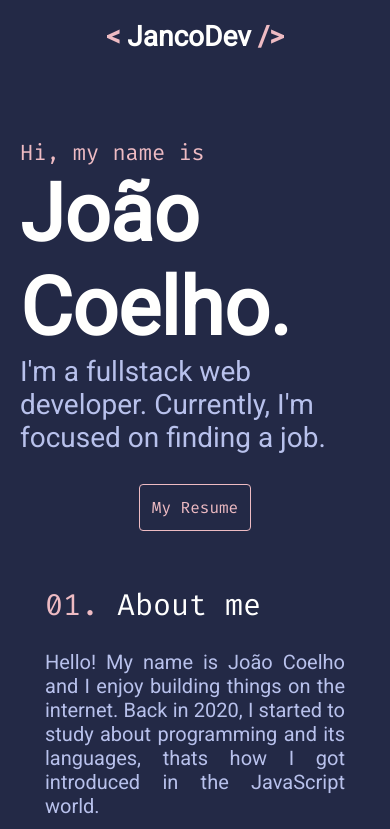
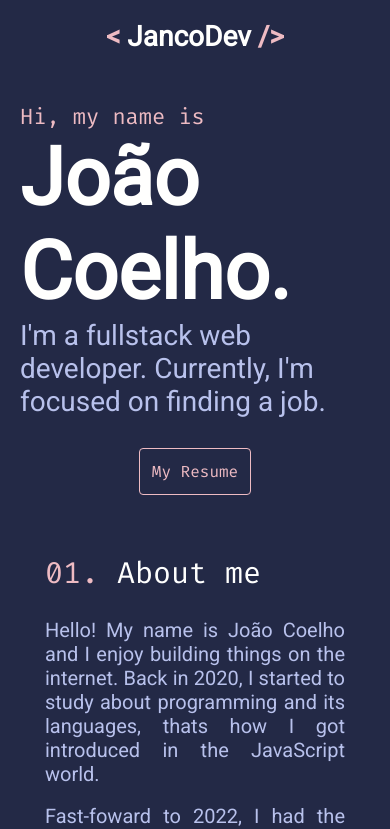
Before and after one commit to jancoweb/portifolio, a React (Vite) app: page / in a window 390 px wide. Shown: the top 829 px of the page. Built offline with nearby package versions, Linux system fonts and the light colour scheme.

Commit message:
media queries hotfixes

```diff
--- a/src/Components/Hero/index.css
+++ b/src/Components/Hero/index.css
@@ -40,7 +40,7 @@ a.resume:hover {
 
 @media (max-width: 500px){
   .hero-wrapper{
-    height: 50vh;
-    margin: 30px 20px 40px 20px;
+    height: 350px;
+    margin: 30px 20px 80px 20px;
   }
 }
```
